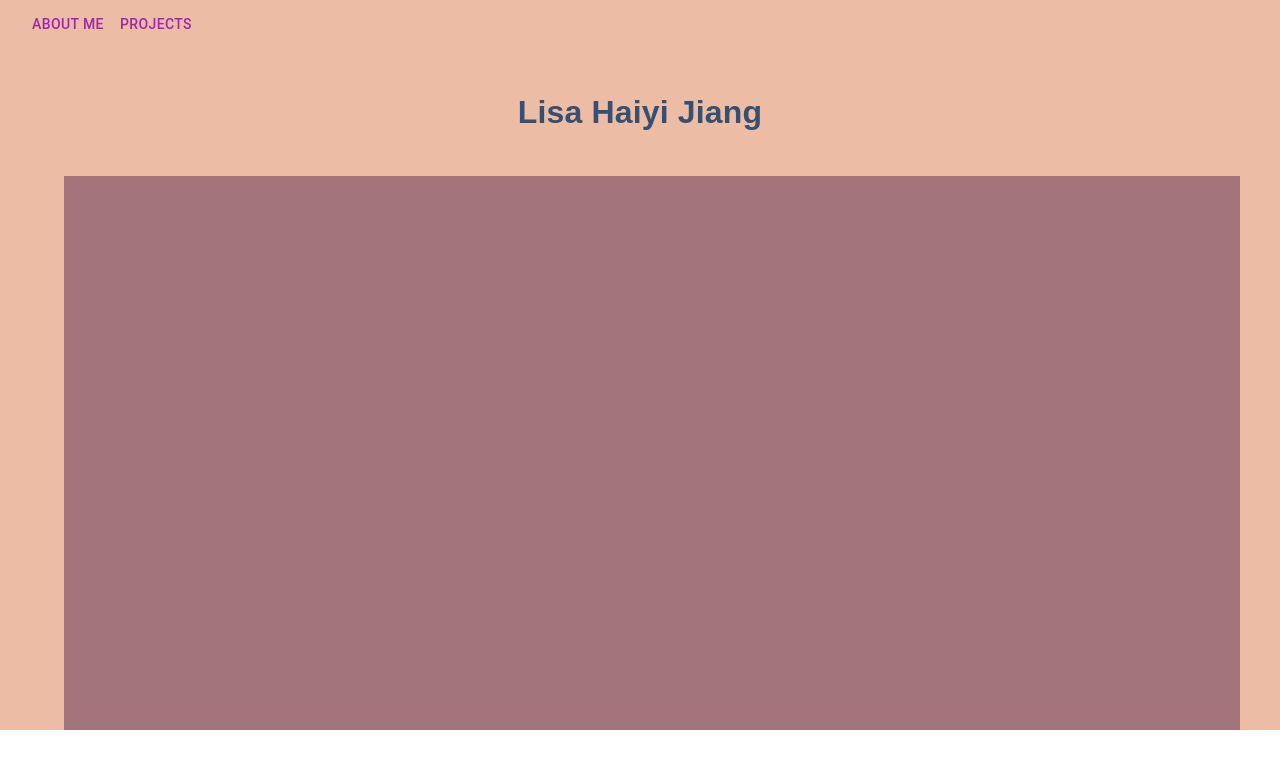
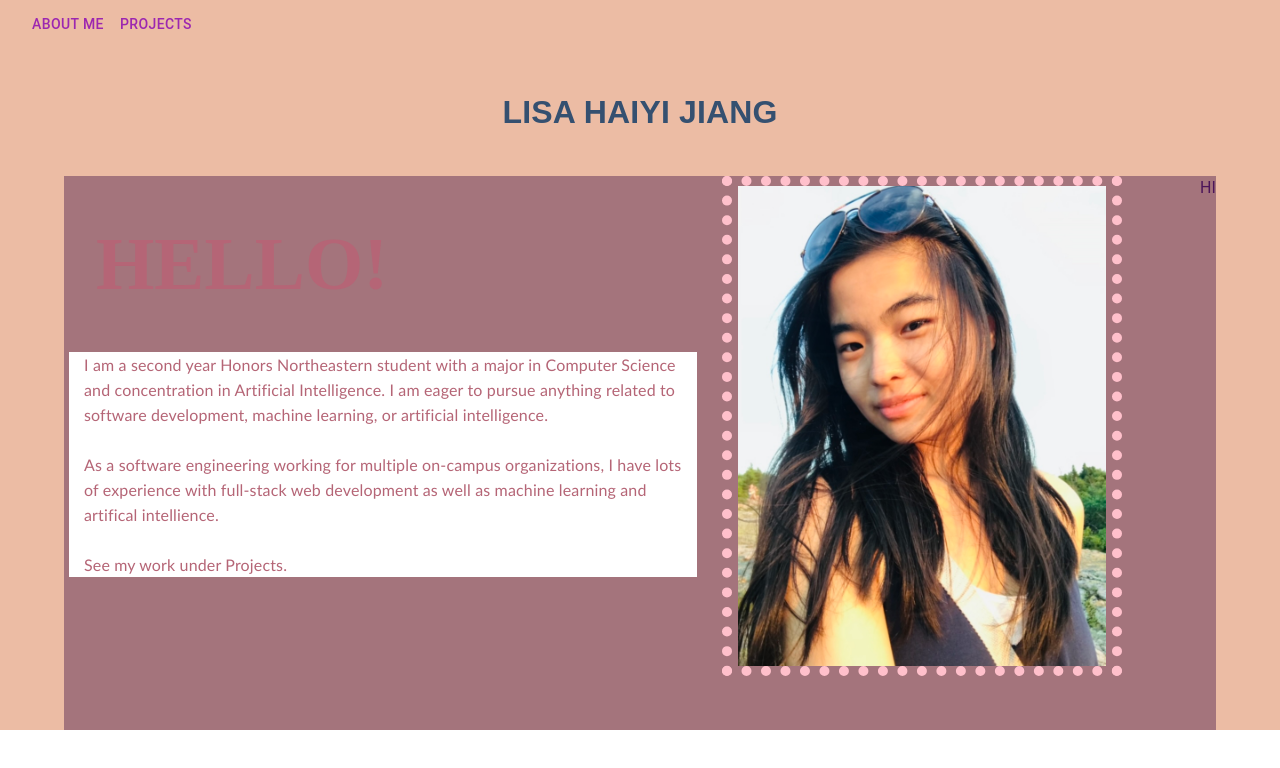
Before and after one commit to jhylisa666/jhylisa666.github.io, a React (Create React App) app: page / in a window 1280 px wide. Shown: the top 768 px of the page. Built offline with nearby package versions, Linux system fonts and the light colour scheme.

Commit message:
added container

```diff
--- a/src/App.jsx
+++ b/src/App.jsx
@@ -8,7 +8,6 @@ function App() {
     <div className="app">
       <div className="sections">
         <Home/>
-        hi
         <Projects/>
       </div>
     </div>
--- a/src/components/container.js
+++ b/src/components/container.js
@@ -1,14 +1,18 @@
 import * as React from 'react';
 import CssBaseline from '@mui/material/CssBaseline';
-import Box from '@mui/material/Box';
 import Container from '@mui/material/Container';
+import { Typography } from '@mui/material';
 
-export default function SimpleContainer() {
+export default function SimpleContainer({ children }) {
     return (
         <React.Fragment>
             <CssBaseline />
             <Container>
-        <Box sx={{ bgcolor: '#a4747c', height: '80vh', width:'200vh'}} />
+                <Typography component="div" style={{
+                    backgroundColor: '#a4747c', height: '80vh'
+                }}>
+                    {children}
+                </Typography>
             </Container>
         </React.Fragment>
     );
--- a/src/pages/home/home.jsx
+++ b/src/pages/home/home.jsx
@@ -7,9 +7,9 @@ export default function Home() {
   return (
     <div className='home'>
       <ResponsiveAppBar> {ResponsiveAppBar}</ResponsiveAppBar>
-      <h1>Lisa Haiyi Jiang</h1>
+      <h1>LISA HAIYI JIANG</h1>
       <div className="boxContainer">
-      <SimpleContainer> {SimpleContainer}</SimpleContainer>
+        <SimpleContainer>
           <div className="flexContainer">
             <div className="txtContainer">
               <h1>
@@ -34,8 +34,10 @@ export default function Home() {
               HI
             </div>
           </div>
+        </SimpleContainer>
       </div>
-    </div>
+
+    </div >
 
   )
 }
```
Lines whose indentation alone changed are shown as unchanged.
